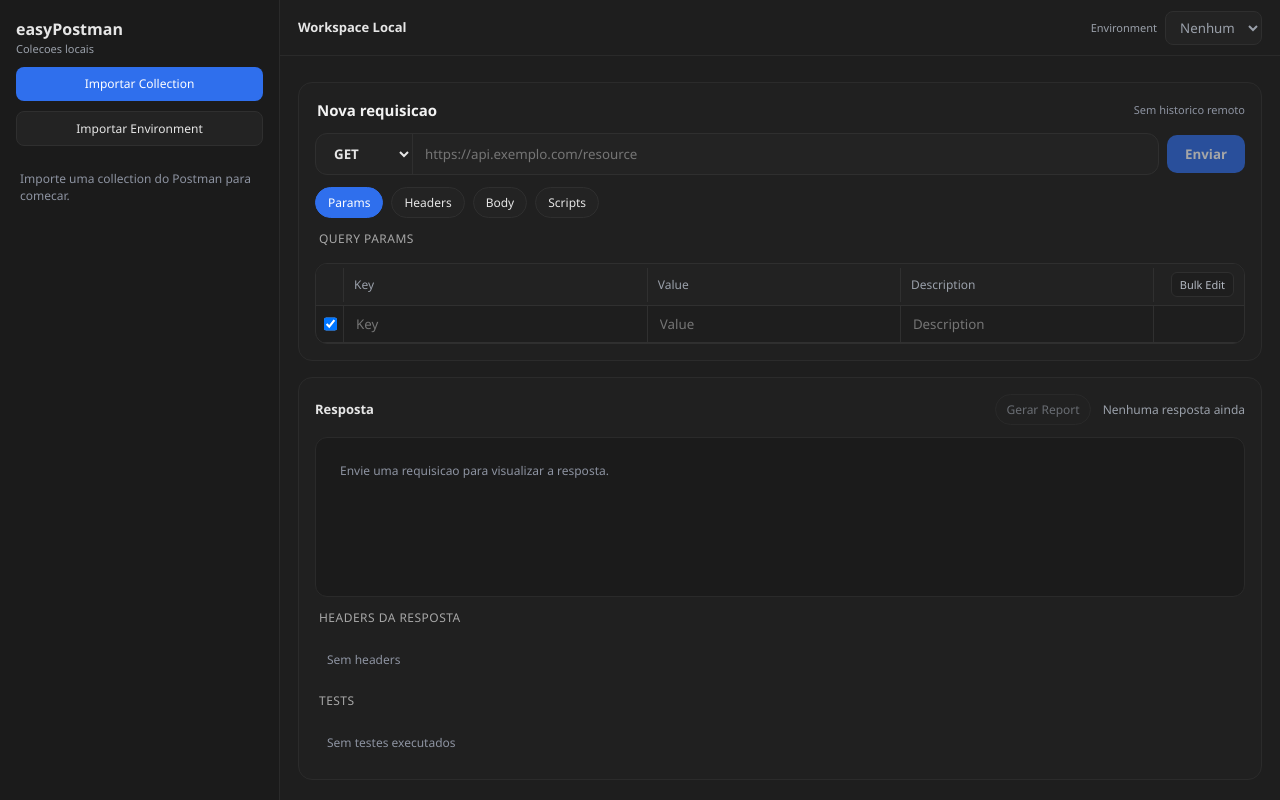
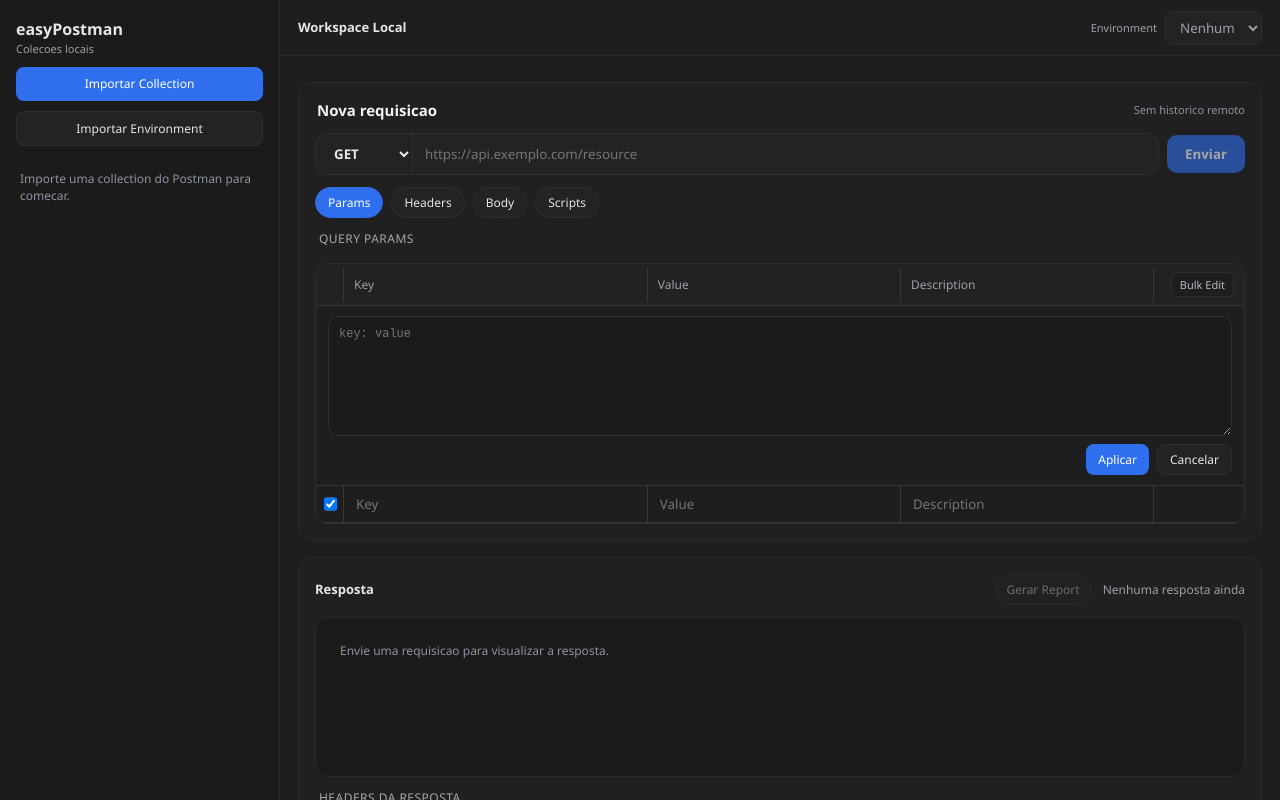
Before and after one commit to rhaynner-qa/easyPostman, a React (Vite) app: page / in a window 1280 px wide. Both pictures are taken after a click on the button "Bulk Edit". Built offline with nearby package versions, Linux system fonts and the light colour scheme.

Commit message:
Improve params grid interactions

```diff
--- a/src/App.css
+++ b/src/App.css
@@ -354,7 +354,7 @@ textarea {
   grid-template-columns: 28px 1.2fr 1fr 1fr 90px;
   align-items: center;
   padding: 0;
-  border-bottom: 1px solid #303030;
+  border-bottom: 1px solid #383838;
   background: #222222;
   color: #9aa0aa;
   font-size: 12px;
@@ -381,7 +381,7 @@ textarea {
   grid-template-columns: 28px 1.2fr 1fr 1fr 90px;
   align-items: center;
   padding: 0;
-  border-bottom: 1px solid #303030;
+  border-bottom: 1px solid #383838;
 }
 
 .postman-row input[type="checkbox"] {
@@ -393,7 +393,7 @@ textarea {
   display: flex;
   align-items: center;
   padding: 8px 10px;
-  border-right: 1px solid #303030;
+  border-right: 1px solid #383838;
   min-height: 34px;
 }
 
@@ -415,6 +415,53 @@ textarea {
   color: #e6e6e6;
   outline: none;
   width: 100%;
+}
+
+.bulk-editor {
+  border-bottom: 1px solid #383838;
+  padding: 10px 12px;
+  display: flex;
+  flex-direction: column;
+  gap: 8px;
+  background: #1e1e1e;
+}
+
+.bulk-editor textarea {
+  width: 100%;
+  min-height: 120px;
+  border-radius: 10px;
+  border: 1px solid #2f2f2f;
+  background: #1b1b1b;
+  color: #e6e6e6;
+  padding: 10px;
+  font-family: "JetBrains Mono", "SFMono-Regular", monospace;
+  font-size: 12px;
+}
+
+.bulk-actions {
+  display: flex;
+  gap: 8px;
+  justify-content: flex-end;
+}
+
+.bulk-apply {
+  border: none;
+  background: #2f6fed;
+  color: #fff;
+  padding: 6px 12px;
+  border-radius: 8px;
+  cursor: pointer;
+  font-size: 12px;
+}
+
+.bulk-cancel {
+  border: 1px solid #2f2f2f;
+  background: #232323;
+  color: #e6e6e6;
+  padding: 6px 12px;
+  border-radius: 8px;
+  cursor: pointer;
+  font-size: 12px;
 }
 
 .postman-row input:not([type="checkbox"]):focus {
--- a/src/App.jsx
+++ b/src/App.jsx
@@ -37,6 +37,36 @@ const normalizeRows = (rows) => {
     return [...trimmed, createKeyValueRow()];
   }
   return trimmed;
+};
+
+const buildBulkText = (rows) =>
+  rows
+    .filter((row) => row.key)
+    .map((row) => `${row.key}: ${row.value ?? ""}`)
+    .join("\n");
+
+const parseBulkText = (text) => {
+  const lines = String(text ?? "")
+    .split(/\r?\n/)
+    .map((line) => line.trim())
+    .filter(Boolean);
+
+  const rows = lines.map((line) => {
+    let key = line;
+    let value = "";
+    if (line.includes(":")) {
+      const parts = line.split(":");
+      key = parts.shift()?.trim() ?? "";
+      value = parts.join(":").trim();
+    } else if (line.includes("=")) {
+      const parts = line.split("=");
+      key = parts.shift()?.trim() ?? "";
+      value = parts.join("=").trim();
+    }
+    return createKeyValueRow({ key, value });
+  });
+
+  return normalizeRows(rows);
 };
 
 const escapeHtml = (value) =>
@@ -399,6 +429,10 @@ function App() {
   const [response, setResponse] = useState(null);
   const [testResults, setTestResults] = useState([]);
   const [runs, setRuns] = useState([]);
+  const [bulkEdit, setBulkEdit] = useState({
+    params: { open: false, text: "" },
+    headers: { open: false, text: "" },
+  });
   const [isSending, setIsSending] = useState(false);
   const [importError, setImportError] = useState("");
 
@@ -450,6 +484,62 @@ function App() {
       });
       return { ...current, [section]: normalizeRows(next) };
     });
+  };
+
+  const focusCell = (section, index, field) => {
+    const selector = `[data-section="${section}"][data-index="${index}"][data-field="${field}"]`;
+    const target = document.querySelector(selector);
+    if (target) {
+      target.focus();
+    }
+  };
+
+  const handleRowKeyDown = (event, section, index, field) => {
+    if (event.key !== "Enter" && event.key !== "ArrowDown") return;
+    event.preventDefault();
+
+    setRequestDraft((current) => {
+      const rows = current[section];
+      if (index >= rows.length - 1) {
+        const nextRows = normalizeRows([...rows, createKeyValueRow()]);
+        return { ...current, [section]: nextRows };
+      }
+      return current;
+    });
+
+    const nextIndex = index + 1;
+    setTimeout(() => {
+      focusCell(section, nextIndex, field);
+    }, 0);
+  };
+
+  const toggleBulkEdit = (section) => {
+    setBulkEdit((current) => {
+      const isOpen = !current[section].open;
+      return {
+        ...current,
+        [section]: {
+          open: isOpen,
+          text: isOpen ? buildBulkText(requestDraft[section]) : "",
+        },
+      };
+    });
+  };
+
+  const updateBulkText = (section, text) => {
+    setBulkEdit((current) => ({
+      ...current,
+      [section]: { ...current[section], text },
+    }));
+  };
+
+  const applyBulkEdit = (section) => {
+    const rows = parseBulkText(bulkEdit[section].text);
+    setRequestDraft((current) => ({ ...current, [section]: rows }));
+    setBulkEdit((current) => ({
+      ...current,
+      [section]: { open: false, text: "" },
+    }));
   };
 
   const handleImportCollection = async (event) => {
@@ -819,11 +909,42 @@ function App() {
                     <div className="postman-cell">Value</div>
                     <div className="postman-cell">Description</div>
                     <div className="postman-cell bulk-cell">
-                      <button type="button" className="bulk-button">
+                      <button
+                        type="button"
+                        className="bulk-button"
+                        onClick={() => toggleBulkEdit("params")}
+                      >
                         Bulk Edit
                       </button>
                     </div>
                   </div>
+                  {bulkEdit.params.open ? (
+                    <div className="bulk-editor">
+                      <textarea
+                        value={bulkEdit.params.text}
+                        onChange={(event) =>
+                          updateBulkText("params", event.target.value)
+                        }
+                        placeholder="key: value"
+                      />
+                      <div className="bulk-actions">
+                        <button
+                          type="button"
+                          className="bulk-apply"
+                          onClick={() => applyBulkEdit("params")}
+                        >
+                          Aplicar
+                        </button>
+                        <button
+                          type="button"
+                          className="bulk-cancel"
+                          onClick={() => toggleBulkEdit("params")}
+                        >
+                          Cancelar
+                        </button>
+                      </div>
+                    </div>
+                  ) : null}
                   {requestDraft.params.map((param, index) => (
                     <div
                       key={`param-${index}`}
@@ -856,6 +977,12 @@ function App() {
                               event.target.value,
                             )
                           }
+                          onKeyDown={(event) =>
+                            handleRowKeyDown(event, "params", index, "key")
+                          }
+                          data-section="params"
+                          data-index={index}
+                          data-field="key"
                         />
                       </div>
                       <div className="postman-cell">
@@ -870,6 +997,12 @@ function App() {
                               event.target.value,
                             )
                           }
+                          onKeyDown={(event) =>
+                            handleRowKeyDown(event, "params", index, "value")
+                          }
+                          data-section="params"
+                          data-index={index}
+                          data-field="value"
                         />
                       </div>
                       <div className="postman-cell">
@@ -884,6 +1017,17 @@ function App() {
                               event.target.value,
                             )
                           }
+                          onKeyDown={(event) =>
+                            handleRowKeyDown(
+                              event,
+                              "params",
+                              index,
+                              "description",
+                            )
+                          }
+                          data-section="params"
+                          data-index={index}
+                          data-field="description"
                         />
                       </div>
                       <div className="postman-cell bulk-cell">
@@ -905,11 +1049,42 @@ function App() {
                     <div className="postman-cell">Value</div>
                     <div className="postman-cell">Description</div>
                     <div className="postman-cell bulk-cell">
-                      <button type="button" className="bulk-button">
+                      <button
+                        type="button"
+                        className="bulk-button"
+                        onClick={() => toggleBulkEdit("headers")}
+                      >
                         Bulk Edit
                       </button>
                     </div>
                   </div>
+                  {bulkEdit.headers.open ? (
+                    <div className="bulk-editor">
+                      <textarea
+                        value={bulkEdit.headers.text}
+                        onChange={(event) =>
+                          updateBulkText("headers", event.target.value)
+                        }
+                        placeholder="key: value"
+                      />
+                      <div className="bulk-actions">
+                        <button
+                          type="button"
+                          className="bulk-apply"
+                          onClick={() => applyBulkEdit("headers")}
+                        >
+                          Aplicar
+                        </button>
+                        <button
+                          type="button"
+                          className="bulk-cancel"
+                          onClick={() => toggleBulkEdit("headers")}
+                        >
+                          Cancelar
+                        </button>
+                      </div>
+                    </div>
+                  ) : null}
                   {requestDraft.headers.map((header, index) => (
                     <div
                       key={`header-${index}`}
@@ -942,6 +1117,12 @@ function App() {
                               event.target.value,
                             )
                           }
+                          onKeyDown={(event) =>
+                            handleRowKeyDown(event, "headers", index, "key")
+                          }
+                          data-section="headers"
+                          data-index={index}
+                          data-field="key"
                         />
                       </div>
                       <div className="postman-cell">
@@ -956,6 +1137,12 @@ function App() {
                               event.target.value,
                             )
                           }
+                          onKeyDown={(event) =>
+                            handleRowKeyDown(event, "headers", index, "value")
+                          }
+                          data-section="headers"
+                          data-index={index}
+                          data-field="value"
                         />
                       </div>
                       <div className="postman-cell">
@@ -970,6 +1157,17 @@ function App() {
                               event.target.value,
                             )
                           }
+                          onKeyDown={(event) =>
+                            handleRowKeyDown(
+                              event,
+                              "headers",
+                              index,
+                              "description",
+                            )
+                          }
+                          data-section="headers"
+                          data-index={index}
+                          data-field="description"
                         />
                       </div>
                       <div className="postman-cell bulk-cell">
```
